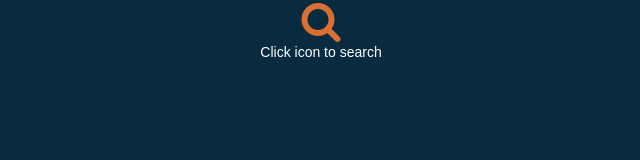
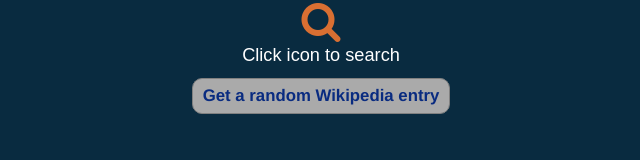
Before and after one commit to pdsoper/Wikipedia_Search, a plain HTML site: page index.html in a window 1280 px wide. Shown: the whole page, without its empty margins (319-959 px from the left). Drawn offline with nearby package versions, Linux system fonts and the light colour scheme.

Commit message:
Button added for random page

```diff
--- a/index.html
+++ b/index.html
@@ -26,6 +26,7 @@
 		<div class="search-div">
 			<i class="search-icon fa fa-search"></i>
 			<p class="icon-text">Click icon to search</p>
+			<button class="random-entry">Get a random Wikipedia entry</button>
 		</div>
 
 		<div class="results-div">
--- a/styles.css
+++ b/styles.css
@@ -18,6 +18,17 @@ body {
 .icon-text {
 	font-family: Arial, Helvetica, sans-serif;
 	color: white;
+	font-size: 1.3em;
+}
+
+.random-entry {
+	background-color: #AAAAAA;
+	color: #092B80;
+	font-size: 1.2em;
+	font-weight: bold;
+	padding: 5px 10px 5px 10px;
+	border: 1px solid gray;
+	border-radius: 10px;
 }
 
 table {
```
